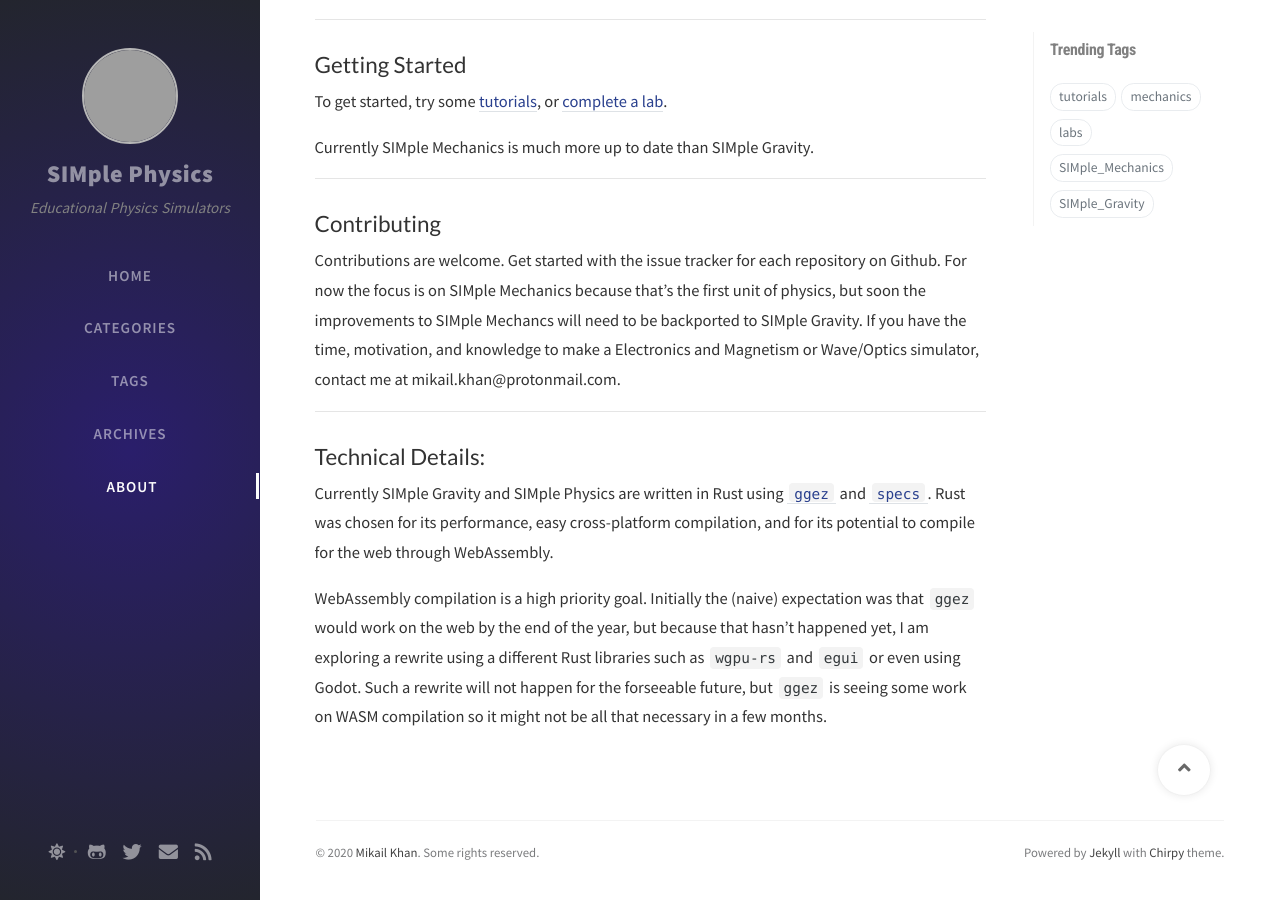
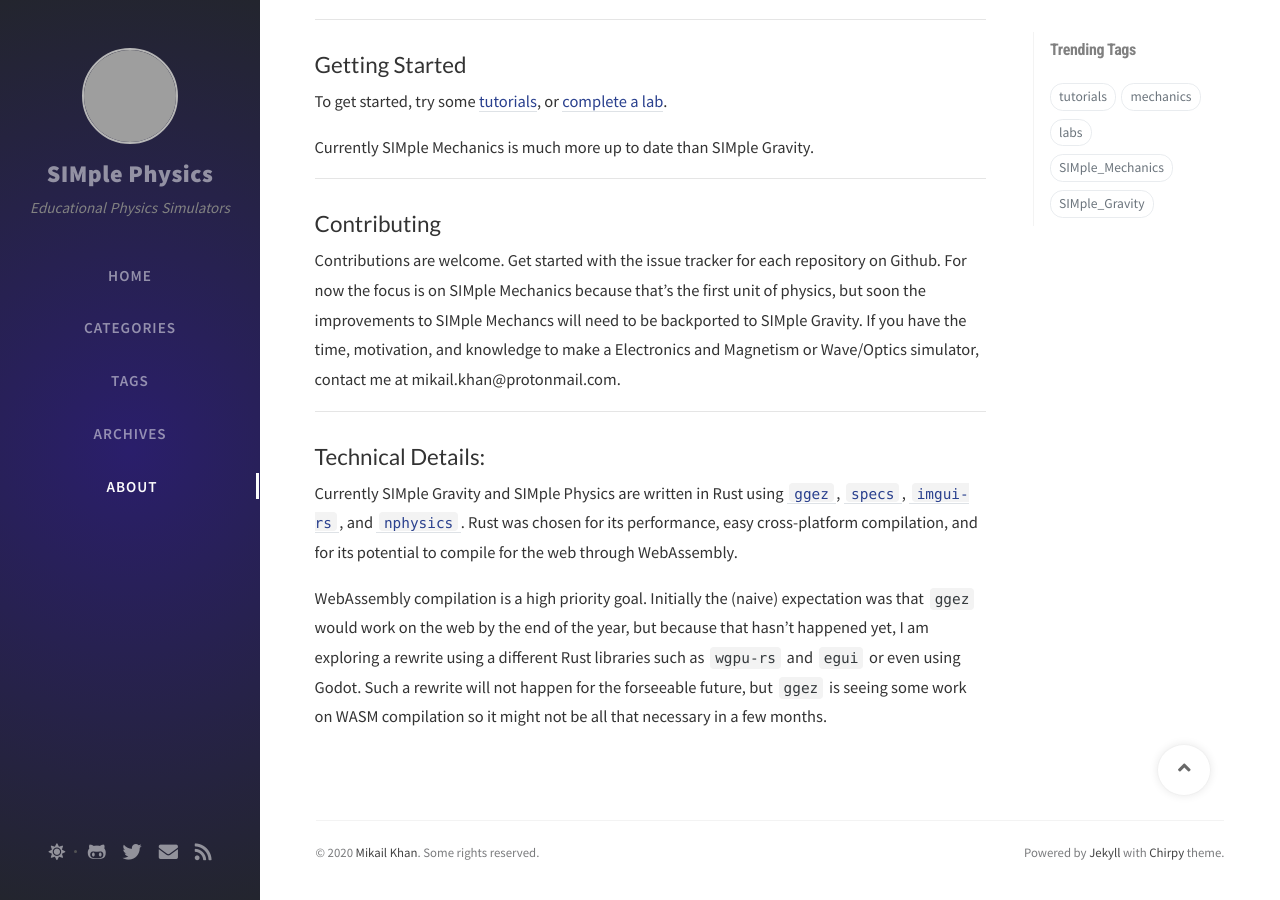
Before and after one commit to mkhan45/SIMple-Physics, a Jekyll site: the page built from tabs/about.md, in a window 1280 px wide and 900 px high, scrolled down 989 px. Built offline with Jekyll 4.4.1, drawn with Linux system fonts in a browser that asks for light colours; nearby versions of some CDN libraries; comment, search, counter and statistics services are not loaded; grey boxes are pictures that could not be loaded.

Commit message:
added imgui and nphysics to about page

```diff
--- a/tabs/about.md
+++ b/tabs/about.md
@@ -47,6 +47,6 @@ ___
 
 ## Technical Details:
 
-Currently SIMple Gravity and SIMple Physics are written in Rust using [`ggez`](https://github.com/ggez/ggez) and [`specs`](https://github.com/amethyst/specs). Rust was chosen for its performance, easy cross-platform compilation, and for its potential to compile for the web through WebAssembly.
+Currently SIMple Gravity and SIMple Physics are written in Rust using [`ggez`](https://github.com/ggez/ggez), [`specs`](https://github.com/amethyst/specs), [`imgui-rs`](https://github.com/Gekkio/imgui-rs), and [`nphysics`](https://nphysics.org/). Rust was chosen for its performance, easy cross-platform compilation, and for its potential to compile for the web through WebAssembly.
 
 WebAssembly compilation is a high priority goal. Initially the (naive) expectation was that `ggez` would work on the web by the end of the year, but because that hasn't happened yet, I am exploring a rewrite using a different Rust libraries such as `wgpu-rs` and `egui` or even using Godot. Such a rewrite will not happen for the forseeable future, but `ggez` is seeing some work on WASM compilation so it might not be all that necessary in a few months.
```
